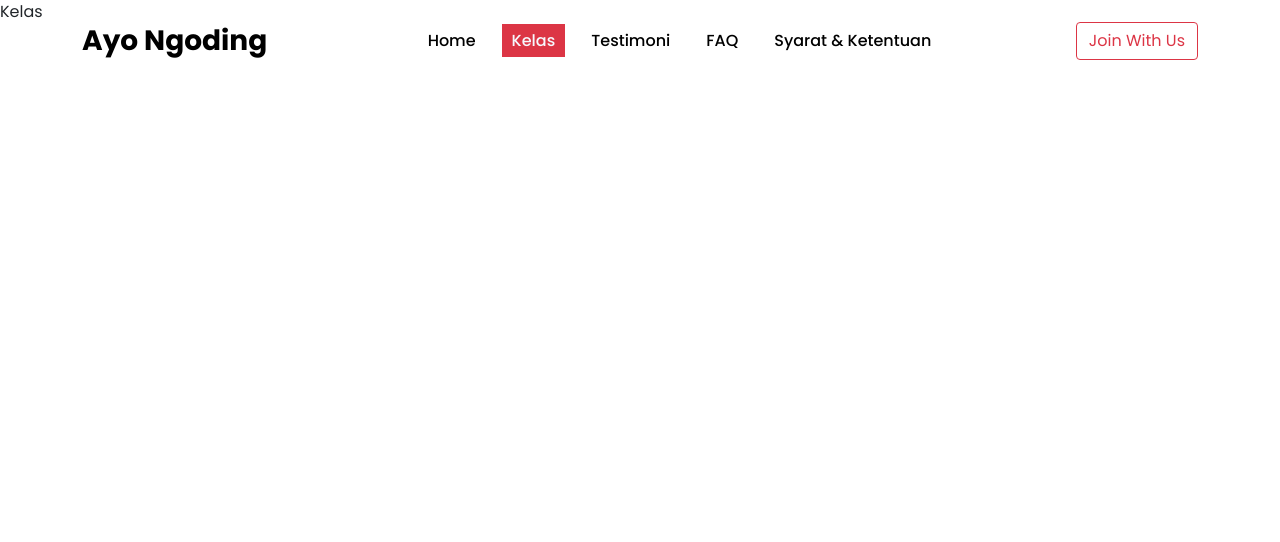
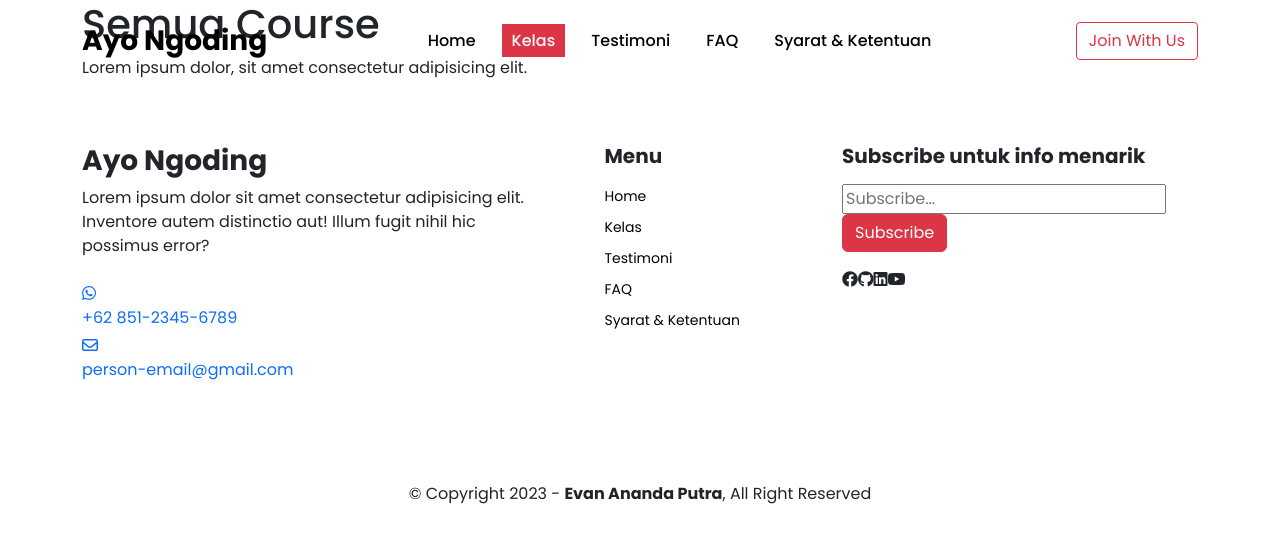
Before and after one commit to evanputra1/course-website-react, a React (Vite) app: page /kelas in a window 1280 px wide. Shown: the top 542 px of the page. Built offline with nearby package versions, Linux system fonts and the light colour scheme.

Commit message:
membuat footer

```diff
--- a/src/App.jsx
+++ b/src/App.jsx
@@ -1,7 +1,7 @@
 import { Routes, Route } from 'react-router-dom';
 
 import NavbarComp from './comp/NavbarComp';
-// import FooterComp from './comp/FooterComp';
+import FooterComp from './comp/FooterComp';
 
 import Home from './pages/Home';
 import Kelas from './pages/Kelas';
@@ -22,7 +22,7 @@ function App() {
           <Route path='/faq' Component={Faq} />
         </Routes>
 
-      {/* <FooterComp /> */}
+      <FooterComp />
     </div>
   );
 }
--- a/src/comp/FooterComp.jsx
+++ b/src/comp/FooterComp.jsx
@@ -1,6 +1,56 @@
+import {Container, Row, Col} from 'react-bootstrap';
+import {Link} from 'react-router-dom';
+
 const FooterComp = () => {
   return (
-    <div>FooterComp</div>
+    <div className='footer py-5'>
+      <Container>
+        <Row className='d-flex justify-content-between'>
+          <Col lg='5'>
+            <h3 className='fw-bold'>Ayo Ngoding</h3>
+            <p className='desc'>Lorem ipsum dolor sit amet consectetur adipisicing elit. Inventore autem distinctio aut! Illum fugit nihil hic possimus error?</p>
+            <div className='no mb-1 mt-4'>
+              <Link className='text-decoration-none'>
+                <i className='fa-brands fa-whatsapp'></i>
+                <p className='m-0'>+62 851-2345-6789</p>
+              </Link>
+            </div>
+            <div className='mail'>
+              <Link className='text-decoration-none'>
+                <i className='fa-regular fa-envelope'></i>
+                <p className='m-0'>person-email@gmail.com</p>
+              </Link>
+            </div>
+          </Col>
+          <Col className='d-flex flex-column col-lg-2 col mt-lg-0 mt-5'>
+            <h5 className='fw-bold'>Menu</h5>
+            <Link to=''>Home</Link>
+            <Link to='kelas'>Kelas</Link>
+            <Link to='testimoni'>Testimoni</Link>
+            <Link to='faq'>FAQ</Link>
+            <Link to='ketentuan'>Syarat & Ketentuan</Link>
+          </Col>
+          <Col lg='4' className='mt-lg-0 mt-5'>
+            <h5 className='fw-bold mb-3'>Subscribe untuk info menarik</h5>
+            <div className='subscribe'>
+              <input type="text" placeholder='Subscribe...' />
+              <button className='btn btn-danger rounded'>Subscribe</button>
+            </div>
+            <div className='social mt-3'>
+              <i className='fa-brands fa-facebook'></i>
+              <i className='fa-brands fa-github'></i>
+              <i className='fa-brands fa-linkedin'></i>
+              <i className='fa-brands fa-youtube'></i>
+            </div>
+          </Col>
+        </Row>
+        <Row>
+          <Col>
+            <p className='text-center px-md-0 px-3'>&copy; Copyright 2023 - <span className='fw-bold'>Evan Ananda Putra</span>, All Right Reserved</p>
+          </Col>
+        </Row>
+      </Container>
+    </div>
   )
 }
 
--- a/src/pages/Kelas.jsx
+++ b/src/pages/Kelas.jsx
@@ -1,6 +1,18 @@
+import {Container, Row, Col} from 'react-bootstrap';
+import {semuaKelas} from '../data/index'
+
 const Kelas = () => {
   return (
-    <div>Kelas</div>
+    <div className='kelas'>
+      <Container>
+        <Row>
+          <Col>
+            <h1>Semua Course</h1>
+            <p>Lorem ipsum dolor, sit amet consectetur adipisicing elit.</p>
+          </Col>
+        </Row>
+      </Container>
+    </div>
   )
 }
 
```
Also changed, not shown: src/dist/css/main.css.
